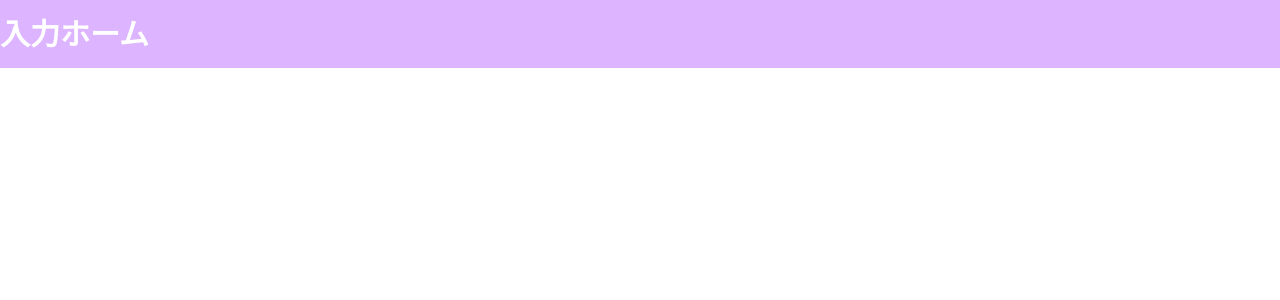
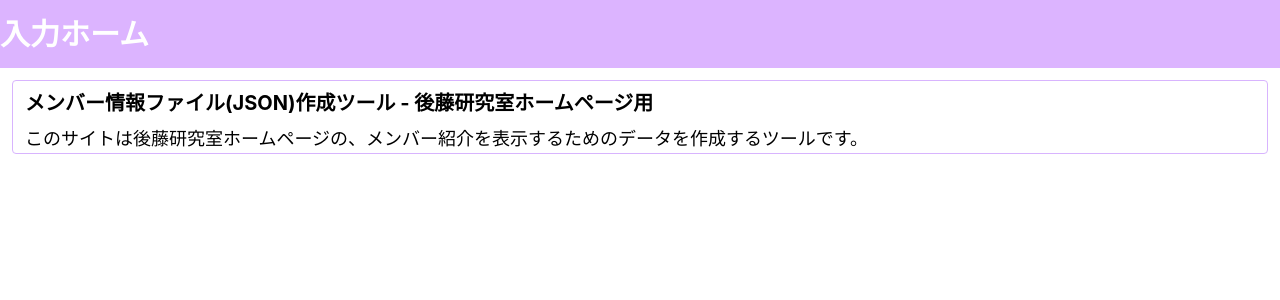
Before and after one commit to ryusei-tsune/member-info-editor, a React (Create React App) app: page / in a window 1280 px wide. Shown: the top 300 px of the page. Built offline with nearby package versions, Linux system fonts and the light colour scheme.

Commit message:
ヘッダー部分の追加

```diff
--- a/src/App.tsx
+++ b/src/App.tsx
@@ -1,10 +1,27 @@
 import React from 'react';
 import './App.css';
 
+
 const App = () => {
+  const Header = () => {
+    return (
+      <div className='border border-purple-300 rounded mx-3 px-3'>
+        <div className='font-bold text-xl my-2'>メンバー情報ファイル(JSON)作成ツール - 後藤研究室ホームページ用</div>
+        <div className='text-lg'>
+          このサイトは<a href='https://www.mis.cs.okayama-u.ac.jp/member.html' target='_blank' rel='noopener noreferrer'>後藤研究室ホームページ</a>の、メンバー紹介を表示するためのデータを作成するツールです。
+        </div>
+      </div>
+    )
+  }
+
   return (
     <div>
       <div className='app-bar text-3xl font-bold py-4'>入力ホーム</div>
+      <div className=' flex justify-center'>
+        <div className='mt-3 container'>
+          <Header />
+        </div>
+      </div>
     </div>
   );
 }
```
Also changed, not shown: src/index.css (line endings or trailing spaces).
